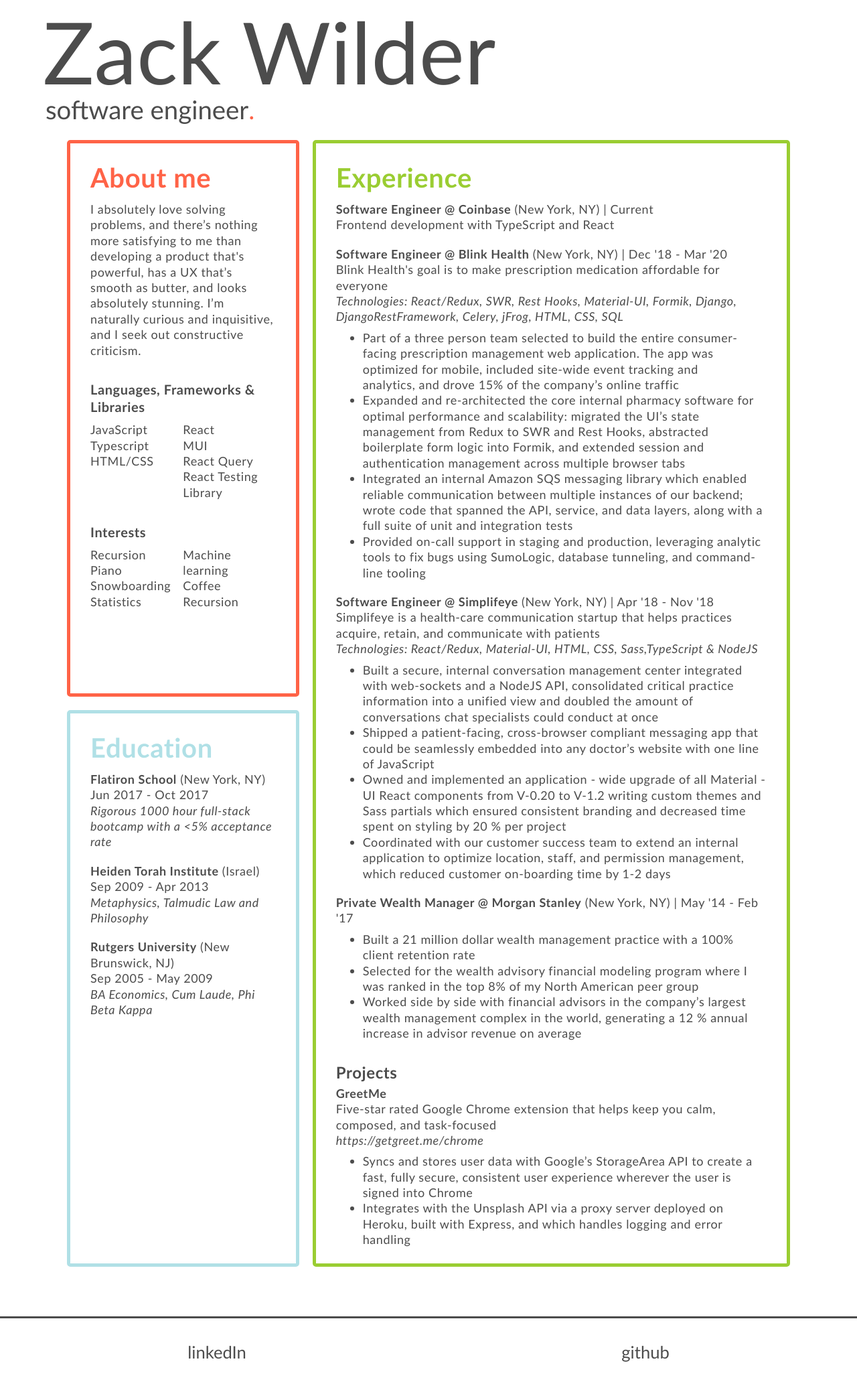
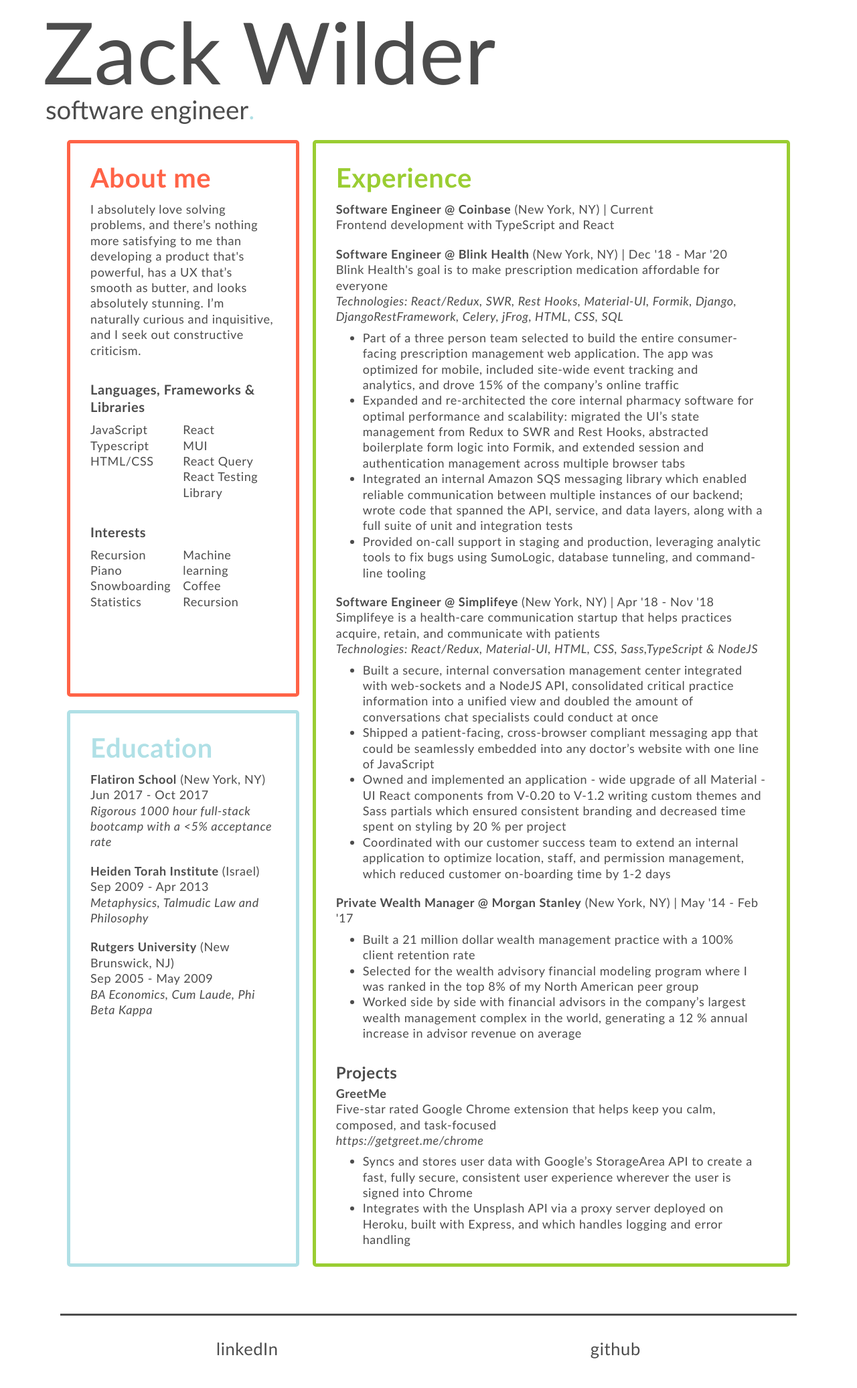
Before and after one commit to zwilderrr/my-website, a React (Create React App) app: page /cv in a window 1280 px wide. Shown: the top 2072 px of the page at 67% size. Built offline with nearby package versions, Linux system fonts and the light colour scheme.

Commit message:
size and colors

```diff
--- a/src/App.css
+++ b/src/App.css
@@ -1,5 +1,9 @@
+.app-container {
+	width: 90%;
+	margin: auto;
+}
+
 .content-container {
-	display: flex;
 	font-family: "Gill Sans";
 	font-size: 18px;
 	font-weight: 300;
@@ -39,11 +43,6 @@
 	border: solid thick tomato;
 }
 
-.app-container {
-	width: 90%;
-	margin: auto;
-}
-
 .section-title {
 	font-size: 40px;
 	margin: 10px 0;
@@ -72,11 +71,6 @@
 @media only screen and (max-width: 600px) {
 	ul {
 		padding-inline-start: 16px;
-	}
-
-	.content-container {
-		flex-flow: column;
-		font-size: 16px;
 	}
 
 	.header {
--- a/src/App.js
+++ b/src/App.js
@@ -1,17 +1,25 @@
 import "./App.css";
 
+import { BrowserRouter, Route, Routes } from "react-router-dom";
 import React, { useEffect, useState } from "react";
-import { Route, Routes } from "react-router-dom";
 
 import { CV } from "./components/CV";
+import Header from "./components/Header";
 import { Home } from "./components/Home";
 
 function App() {
 	return (
-		<Routes>
-			<Route path="/" element={<Home />} />
-			<Route path="/cv" element={<CV />} />
-		</Routes>
+		<div className="app-container">
+			<Header />
+			<div className="content-container">
+				<BrowserRouter>
+					<Routes>
+						<Route path="/" element={<Home />} />
+						<Route path="/cv" element={<CV />} />
+					</Routes>
+				</BrowserRouter>
+			</div>
+		</div>
 	);
 }
 
--- /dev/null
+++ b/src/components/CV.css
@@ -0,0 +1,10 @@
+.cv-wrapper {
+	display: flex;
+}
+
+@media only screen and (max-width: 600px) {
+	.cv-wrapper {
+		flex-flow: column;
+		font-size: 16px;
+	}
+}
--- a/src/components/CV.js
+++ b/src/components/CV.js
@@ -1,22 +1,14 @@
+import "./CV.css";
+
 import About from "./About";
 import Contact from "./Contact";
 import Education from "./Education";
 import Experience from "./Experience";
-import Header from "./Header";
-import { useLocation } from "react-router";
 
 export function CV() {
-	const location = useLocation();
-	const animateHeader = location?.state !== "fromHome";
-
 	return (
 		<>
-			<div className="app-container">
-				<Header animate={animateHeader} />
-				<div
-					className="content-container"
-					style={animateHeader ? {} : { opacity: 1, animation: "none" }}
-				>
+			<div className="cv-wrapper">
 				<div className="left">
 					<div className="about tile">
 						<About />
@@ -31,8 +23,7 @@
 					</div>
 				</div>
 			</div>
-			</div>
-			<div className="footer">
+			<div>
 				<Contact />
 			</div>
 		</>
--- a/src/components/Contact.css
+++ b/src/components/Contact.css
@@ -1,20 +1,13 @@
 .contact {
 	display: flex;
+	position: relative;
 	justify-content: space-around;
 	font-size: 2vw;
 	height: 100px;
 	align-items: center;
-	bottom: 0;
-	left: 0;
-	right: 0;
+	bottom: 20px;
 	border-top: solid;
-	margin-top: 8vh;
-	opacity: 0;
-	animation: fadeIn 1s ease 4s forwards;
-	-webkit-animation: fadeIn 1s ease 4s forwards;
-	-moz-animation: fadeIn 1s ease 4s forwards;
-	-o-animation: fadeIn 1s ease 4s forwards;
-	-ms-animation: fadeIn 1s ease 4s forwards;
+	margin-top: 10vh;
 }
 
 @media only screen and (max-width: 600px) {
@@ -22,5 +15,6 @@
 		font-size: 16px;
 		height: 75px;
 		padding-bottom: 30px;
+		bottom: 0px;
 	}
 }
--- a/src/components/Header.css
+++ b/src/components/Header.css
@@ -1,8 +1,8 @@
-.name span {
-	font-size: 10vw;
+.name:hover {
+	cursor: pointer;
 }
 
-.name-cursor {
+.name span {
 	font-size: 10vw;
 }
 
@@ -17,8 +17,8 @@
 	left: 4px;
 }
 
-.title.orange span {
-	color: tomato;
+.title.blue span {
+	color: powderblue;
 }
 
 @media only screen and (max-width: 600px) {
--- a/src/components/Header.js
+++ b/src/components/Header.js
@@ -3,11 +3,9 @@
 import React from "react";
 import { Typewriter } from "react-simple-typewriter";
 
-function Header({ animate = true }) {
-	if (animate) {
+function Header() {
 	return (
-			<>
-				<div className="name">
+		<div className="name" onClick={() => (window.location.href = "/")}>
 			<div>
 				<Typewriter
 					words={["", "Zack Wilder"]}
@@ -22,28 +20,10 @@
 					typeSpeed={50}
 				/>
 			</div>
-					<div className="title orange">
+			<div className="title blue">
 				<Typewriter words={["", "", "."]} delaySpeed={1400} />
 			</div>
 		</div>
-			</>
-		);
-	}
-
-	return (
-		<>
-			<div className="name">
-				<div>
-					<span>Zack Wilder</span>
-				</div>
-				<div className="title">
-					<span>software engineer</span>
-				</div>
-				<div className="title orange">
-					<span>.</span>
-				</div>
-			</div>
-		</>
 	);
 }
 
--- a/src/components/Home.css
+++ b/src/components/Home.css
@@ -3,10 +3,7 @@
 }
 
 .home {
-	width: 70%;
 	margin: 10vw auto;
-	animation: fadeIn 1s ease 3s forwards;
-	opacity: 0;
 }
 
 .card {
@@ -20,17 +17,22 @@
 	display: flex;
 	justify-content: space-around;
 	align-items: center;
-	height: 10vw;
-	font-size: 2vw;
+	height: 14vw;
+	font-size: 2.5vw;
+	font-weight: 400;
 }
 
 .card:hover {
 	cursor: pointer;
-	background-color: ghostwhite;
+	background-color: powderblue;
 }
 
 .card.blobstars:hover {
 	background-color: rgb(255, 161, 213);
+}
+
+.card.nonart:hover {
+	background-color: ghostwhite;
 }
 
 @media only screen and (max-width: 600px) {
--- a/src/components/Home.js
+++ b/src/components/Home.js
@@ -1,15 +1,12 @@
 import "./Home.css";
 
-import Header from "./Header";
 import { useNavigate } from "react-router-dom";
 
 export function Home() {
 	const navigate = useNavigate();
 
 	return (
-		<div className="app-container">
-			<Header />
-			<div className="home fade-in">
+		<div className="home">
 			<div className="card-wrapper">
 				<div
 					onClick={() => navigate("/cv", { state: "fromHome" })}
@@ -20,11 +17,7 @@
 
 				<div
 					onClick={() =>
-							window.open(
-								"https://blobstars.io",
-								"_blank",
-								"noopener,noreferrer"
-							)
+						window.open("https://blobstars.io", "_blank", "noopener,noreferrer")
 					}
 					className="card blobstars"
 				>
@@ -39,12 +32,11 @@
 							"noopener,noreferrer"
 						)
 					}
-						className="card"
+					className="card nonart"
 				>
 					<div className="card-content">nonart (soon)</div>
 				</div>
 			</div>
 		</div>
-		</div>
 	);
 }
--- a/src/index.js
+++ b/src/index.js
@@ -1,7 +1,6 @@
 import "./index.css";
 
 import App from "./App";
-import { BrowserRouter } from "react-router-dom";
 import React from "react";
 import ReactDOM from "react-dom/client";
 import reportWebVitals from "./reportWebVitals";
@@ -9,9 +8,7 @@
 const root = ReactDOM.createRoot(document.getElementById("root"));
 root.render(
 	<React.StrictMode>
-		<BrowserRouter>
-			<App />
-		</BrowserRouter>
+		<App />
 	</React.StrictMode>
 );
 
```
Lines whose indentation alone changed are shown as unchanged.
